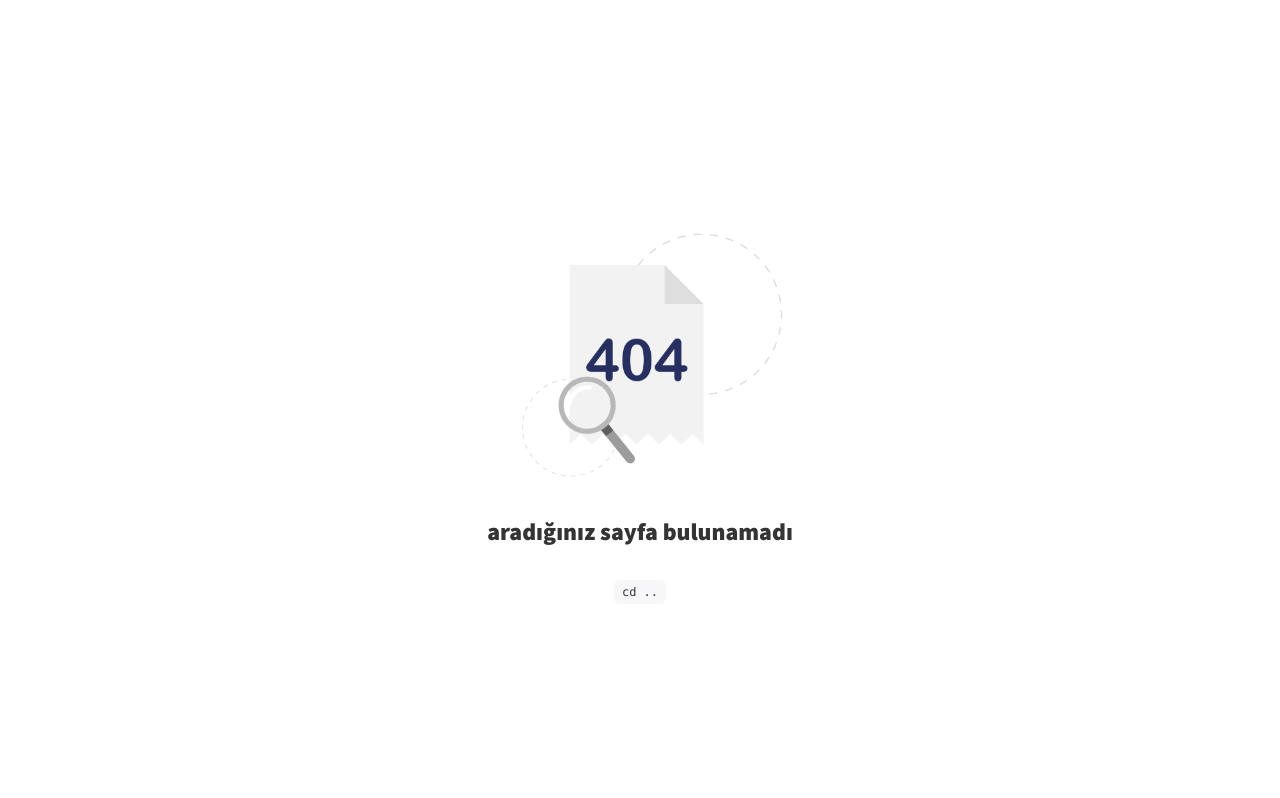
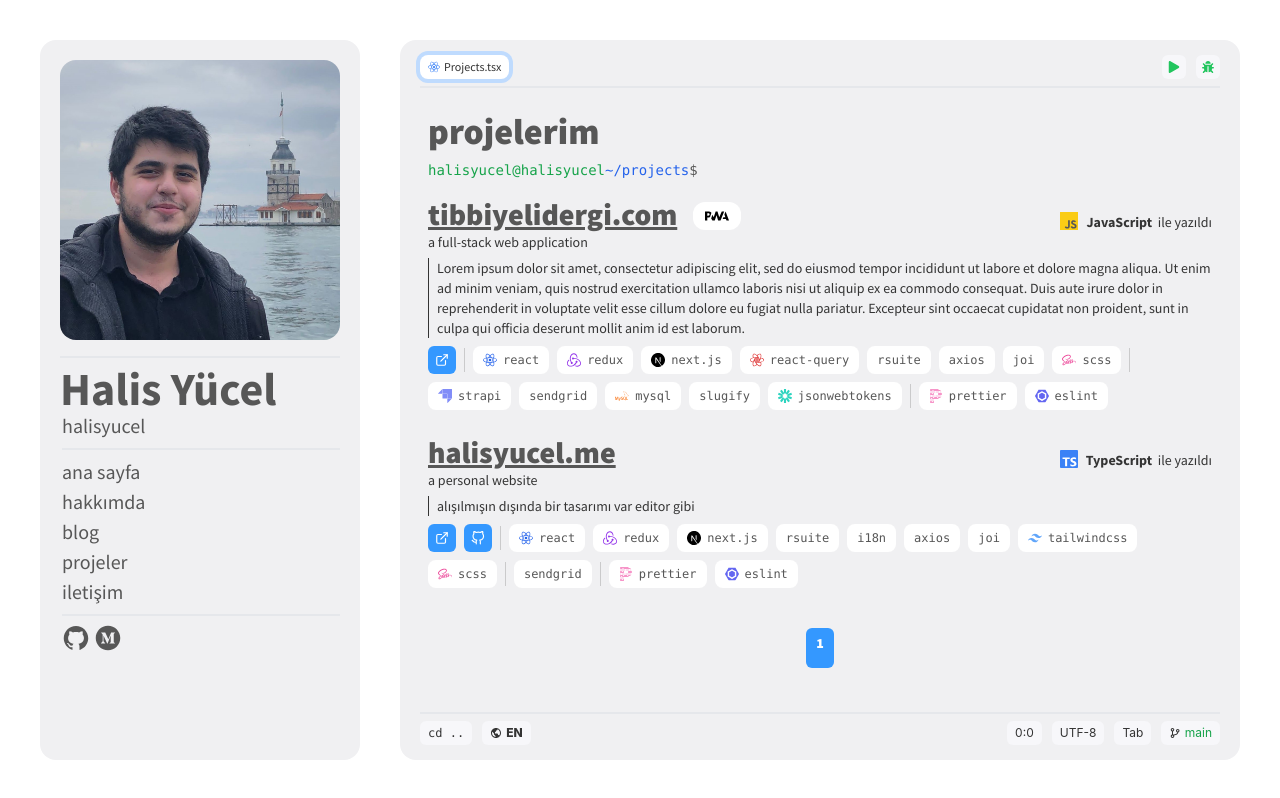
Before and after one commit to halisyucel/halisyucel.dev, a Next.js app: page /projects in a window 1280 px wide. Before the commit this address had no page. Built offline with nearby package versions, Linux system fonts and the light colour scheme.

Commit message:
add projects page

```diff
--- /dev/null
+++ b/components/project.tsx
@@ -0,0 +1,160 @@
+import { ProjectData } from '../utils/projects';
+import { Locale } from '../utils/texts';
+import { useRouter } from 'next/router';
+import React from 'react';
+import { FaSass } from 'react-icons/fa';
+import { FiExternalLink, FiGithub } from 'react-icons/fi';
+import {
+	SiEslint,
+	SiJavascript,
+	SiJsonwebtokens,
+	SiMysql,
+	SiNextdotjs,
+	SiPrettier,
+	SiReact,
+	SiRedux,
+	SiStrapi,
+	SiTailwindcss,
+	SiTypescript,
+	SiPwa,
+	SiReacttable,
+} from 'react-icons/si';
+import { IconButton } from 'rsuite';
+
+const getIconsForProject = (iconName: string) => {
+	switch (iconName) {
+		case 'javascript':
+			return <SiJavascript className={'text-yellow-400 bg-black'} />;
+		case 'typescript':
+			return <SiTypescript className={'text-blue-500 bg-white'} />;
+		case 'react':
+			return <SiReact className={'text-blue-600'} />;
+		case 'redux':
+			return <SiRedux className={'text-purple-600'} />;
+		case 'next.js':
+			return <SiNextdotjs className={'text-real-black'} />;
+		case 'sass':
+			return <FaSass className={'text-pink-500'} />;
+		case 'scss':
+			return <FaSass className={'text-pink-500'} />;
+		case 'strapi':
+			return <SiStrapi className={'text-indigo-400'} />;
+		case 'mysql':
+			return <SiMysql className={'text-orange-500'} />;
+		case 'jsonwebtokens':
+			return <SiJsonwebtokens className={'text-teal-400'} />;
+		case 'prettier':
+			return <SiPrettier className={'text-pink-400'} />;
+		case 'eslint':
+			return <SiEslint className={'text-indigo-500'} />;
+		case 'tailwindcss':
+			return <SiTailwindcss className={'text-blue-400'} />;
+		case 'react-query':
+			return <SiReacttable className={'text-red-600'} />;
+		default:
+			return null;
+	}
+};
+
+const Project: React.FC<ProjectData> = ({
+	id,
+	title,
+	subtitle,
+	description,
+	lang,
+	demo,
+	github,
+	isFinished,
+	hasPWASupport,
+	technologies,
+}) => {
+	const { locale } = useRouter();
+	return (
+		<div className={'mb-4'}>
+			<div className={'flex justify-start items-end'}>
+				{demo ? (
+					<a
+						href={demo}
+						target={'_blank'}
+						rel={'noopener noreferrer'}
+						className={
+							'font-source-sans font-extrabold text-3xl text-black underline hover:text-black focus:text-black'
+						}
+					>
+						{title}
+					</a>
+				) : (
+					<h2 className={'font-source-sans font-extrabold text-3xl text-black underline'}>
+						{title}
+					</h2>
+				)}
+				{hasPWASupport && (
+					<span
+						className={
+							'block bg-white px-3 py-0.5 text-2xl rounded-xl ml-4 mb-0.5 text-real-black'
+						}
+					>
+						<SiPwa />
+					</span>
+				)}
+				<span className={'flex-1'} />
+				<span className={'flex font-source-sans font-normal text-sm'}>
+					<span className={'text-lg mr-2'}>{getIconsForProject(lang.toLowerCase())}</span>
+					<b>{lang}</b>&nbsp; ile yazıldı
+				</span>
+			</div>
+			<h3 className={'font-source-sans font-normal text-sm'}>{subtitle.en}</h3>
+			<div className={'font-source-sans font-normal text-sm mt-1.5 border-l-[1px] pl-2'}>
+				{description[locale as Locale]}
+			</div>
+			<div className={'flex mt-2 justify-start items-center flex-wrap'}>
+				{demo && (
+					<a
+						href={demo}
+						target={'_blank'}
+						rel={'noopener noreferrer'}
+						className={'mr-2 mb-2'}
+					>
+						<IconButton size={'sm'} appearance={'primary'} icon={<FiExternalLink />} />
+					</a>
+				)}
+				{github && (
+					<a
+						href={github}
+						target={'_blank'}
+						rel={'noopener noreferrer'}
+						className={'mr-2 mb-2'}
+					>
+						<IconButton size={'sm'} appearance={'primary'} icon={<FiGithub />} />
+					</a>
+				)}
+				<span className={'h-6 w-[1px] bg-black/25 mr-2 mb-2'} />
+				{technologies.map((tech, index) => {
+					if (tech === '|') {
+						return <span key={index} className={'h-6 w-[1px] bg-black/25 mr-2 mb-2'} />;
+					}
+					const icon = getIconsForProject(tech.toLocaleLowerCase());
+					return (
+						<span
+							key={index}
+							className={
+								'bg-white h-[28px] px-2.5 mr-2 mb-2 rounded-lg flex justify-center items-center'
+							}
+						>
+							{icon}
+							<span
+								className={`font-mono text-black text-xs ${
+									icon === null ? '' : 'ml-1.5 '
+								}`}
+							>
+								{tech}
+							</span>
+						</span>
+					);
+				})}
+			</div>
+		</div>
+	);
+};
+
+export default Project;
--- a/components/return-back.tsx
+++ b/components/return-back.tsx
@@ -6,6 +6,8 @@ import { Button } from 'rsuite';
 interface ReturnBackProps {
 	className?: string;
 }
+
+// TODO eğer zaten home da ise shake yapacak
 
 const ReturnBack: React.FC<ReturnBackProps> = ({ className = '' }) => {
 	const router = useRouter();
--- /dev/null
+++ b/data/projects.json
@@ -0,0 +1,71 @@
+[
+	{
+		"id": 1,
+		"title": "tibbiyelidergi.com",
+		"subtitle": {
+			"en": "a full-stack web application",
+			"tr": "full-stack web uygulaması"
+		},
+		"description": {
+			"en": "Lorem ipsum dolor sit amet, consectetur adipiscing elit, sed do eiusmod tempor incididunt ut labore et dolore magna aliqua. Ut enim ad minim veniam, quis nostrud exercitation ullamco laboris nisi ut aliquip ex ea commodo consequat. Duis aute irure dolor in reprehenderit in voluptate velit esse cillum dolore eu fugiat nulla pariatur. Excepteur sint occaecat cupidatat non proident, sunt in culpa qui officia deserunt mollit anim id est laborum.",
+			"tr": "Lorem ipsum dolor sit amet, consectetur adipiscing elit, sed do eiusmod tempor incididunt ut labore et dolore magna aliqua. Ut enim ad minim veniam, quis nostrud exercitation ullamco laboris nisi ut aliquip ex ea commodo consequat. Duis aute irure dolor in reprehenderit in voluptate velit esse cillum dolore eu fugiat nulla pariatur. Excepteur sint occaecat cupidatat non proident, sunt in culpa qui officia deserunt mollit anim id est laborum."
+		},
+		"lang": "JavaScript",
+		"demo": "https://tibbiyelidergi.com",
+		"github": null,
+		"isFinished": true,
+		"hasPWASupport": true,
+		"technologies": [
+			"react",
+			"redux",
+			"next.js",
+			"react-query",
+			"rsuite",
+			"axios",
+			"joi",
+			"scss",
+			"|",
+			"strapi",
+			"sendgrid",
+			"mysql",
+			"slugify",
+			"jsonwebtokens",
+			"|",
+			"prettier",
+			"eslint"
+		]
+	},
+	{
+		"id": 2,
+		"title": "halisyucel.me",
+		"subtitle": {
+			"en": "a personal website",
+			"tr": "kişisel web sitesi"
+		},
+		"description": {
+			"en": "a personal website",
+			"tr": "alışılmışın dışında bir tasarımı var editor gibi"
+		},
+		"lang": "TypeScript",
+		"demo": "https://halisyucel.me",
+		"github": "https://github.com/halisyucel/halisyucel.me",
+		"isFinished": true,
+		"hasPWASupport": false,
+		"technologies": [
+			"react",
+			"redux",
+			"next.js",
+			"rsuite",
+			"i18n",
+			"axios",
+			"joi",
+			"tailwindcss",
+			"scss",
+			"|",
+			"sendgrid",
+			"|",
+			"prettier",
+			"eslint"
+		]
+	}
+]
--- /dev/null
+++ b/pages/projects/index.tsx
@@ -0,0 +1,64 @@
+import Command from '../../components/command';
+import Layout from '../../components/layout';
+import Pagination from '../../components/pagination';
+import Project from '../../components/project';
+import Title from '../../components/title';
+import { getProjectsData, ProjectData } from '../../utils/projects';
+import texts from '../../utils/texts';
+import { Locale } from '../../utils/texts';
+import { NextPage } from 'next';
+import { useRouter } from 'next/router';
+import React from 'react';
+
+interface ProjectsProps {
+	data: ProjectData[];
+	meta: {
+		currentPage: number;
+		pageSize: number;
+		total: number;
+	};
+}
+
+const Projects: NextPage<ProjectsProps> = ({ data, meta }) => {
+	const router = useRouter();
+	const t = texts(router.locale as Locale);
+	return (
+		<Layout>
+			<Title value={t.pages.projects.title} />
+			<Command className={'mt-2'} location={'~/projects'} />
+			<div className={'mt-4'}>
+				{data.map((project: ProjectData) => (
+					<Project
+						key={project.id}
+						id={project.id}
+						title={project.title}
+						subtitle={project.subtitle}
+						description={project.description}
+						lang={project.lang}
+						demo={project.demo}
+						github={project.github}
+						isFinished={project.isFinished}
+						hasPWASupport={project.hasPWASupport}
+						technologies={project.technologies}
+					/>
+				))}
+			</div>
+			<div className={'py-4 mt-2 w-full flex justify-center items-center'}>
+				<Pagination
+					currentPage={meta.currentPage}
+					pageSize={meta.pageSize}
+					total={meta.total}
+					onChange={(page) => router.push(`/projects/${page}`)}
+				/>
+			</div>
+		</Layout>
+	);
+};
+
+const getStaticProps = async () => {
+	const { data, meta } = getProjectsData({ page: 1 });
+	return { props: { data, meta } };
+};
+
+export default Projects;
+export { getStaticProps };
--- /dev/null
+++ b/utils/projects.ts
@@ -0,0 +1,50 @@
+import { readFileSync } from 'fs';
+import path from 'path';
+
+export interface ProjectData {
+	id: number;
+	title: string;
+	subtitle: {
+		en: string;
+		tr: string;
+	};
+	description: {
+		en: string;
+		tr: string;
+	};
+	lang: string;
+	demo: string | null;
+	github: string | null;
+	isFinished: boolean;
+	hasPWASupport: boolean;
+	technologies: string[];
+}
+
+interface GetProjectsData {
+	page: number;
+}
+
+export let getProjectsData: (props: GetProjectsData) => {
+	data: ProjectData[];
+	meta: {
+		currentPage: number;
+		pageSize: number;
+		total: number;
+	};
+};
+
+getProjectsData = ({ page }) => {
+	const fileData = readFileSync(path.join(process.cwd(), 'data', 'projects.json'), {
+		encoding: 'utf8',
+		flag: 'r',
+	});
+
+	const data: ProjectData[] = JSON.parse(fileData).slice((page - 1) * 10, page * 10);
+	const meta = {
+		currentPage: page,
+		pageSize: 10,
+		total: JSON.parse(fileData).length,
+	};
+
+	return { data, meta };
+};
```
